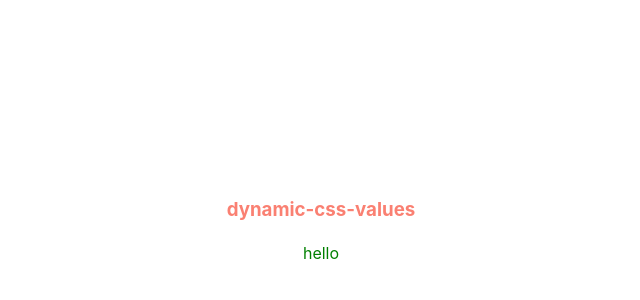
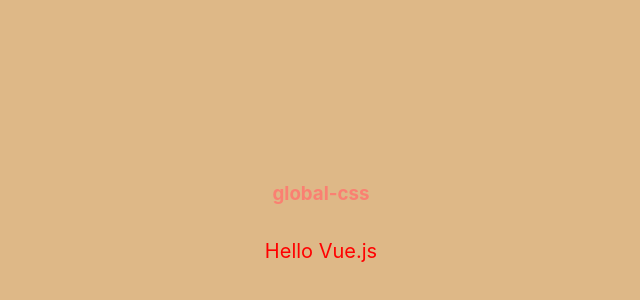
Before and after one commit to jxxl998/vue-challenges-solution, a Vue app: page / in a window 1280 px wide. Shown: the part 170-470 px from the top of the page, without its empty margins (319-959 px from the left). Built offline with nearby package versions, Linux system fonts and the light colour scheme.

Commit message:
complete global css

```diff
--- a/src/challenges/css-features/global-css.vue
+++ b/src/challenges/css-features/global-css.vue
@@ -1,6 +1,12 @@
 <script setup>
 /**
  * Sometimes, we may want to set global CSS in the scoped component.
+ *
+ * https://cn.vuejs.org/api/sfc-css-features.html#scoped-css
+ *
+ * 使用全局选择器
+ *
+ * :global 伪类
  */
 </script>
 
@@ -17,6 +23,18 @@
 }
 
 /* Make it work */
+/* 1 */
+/* 使用伪类 */
+:global(body) {
+  width: 100vw;
+  height: 100vh;
+  background-color: burlywood;
+}
+</style>
+
+<style>
+/* 2 */
+/* 全局样式 */
 body {
   width: 100vw;
   height: 100vh;
--- a/src/challenges/index.vue
+++ b/src/challenges/index.vue
@@ -1,10 +1,14 @@
 <script setup>
 import dynamicCssValuesVue from './css-features/dynamic-css-values.vue';
+import globalCssVue from './css-features/global-css.vue';
 </script>
 
 <template>
-  <h3>dynamic-css-values</h3>
-  <dynamicCssValuesVue />
+  <!-- <h3>dynamic-css-values</h3>
+  <dynamicCssValuesVue /> -->
+
+  <h3>global-css</h3>
+  <globalCssVue />
 </template>
 
 <style scoped>
```
